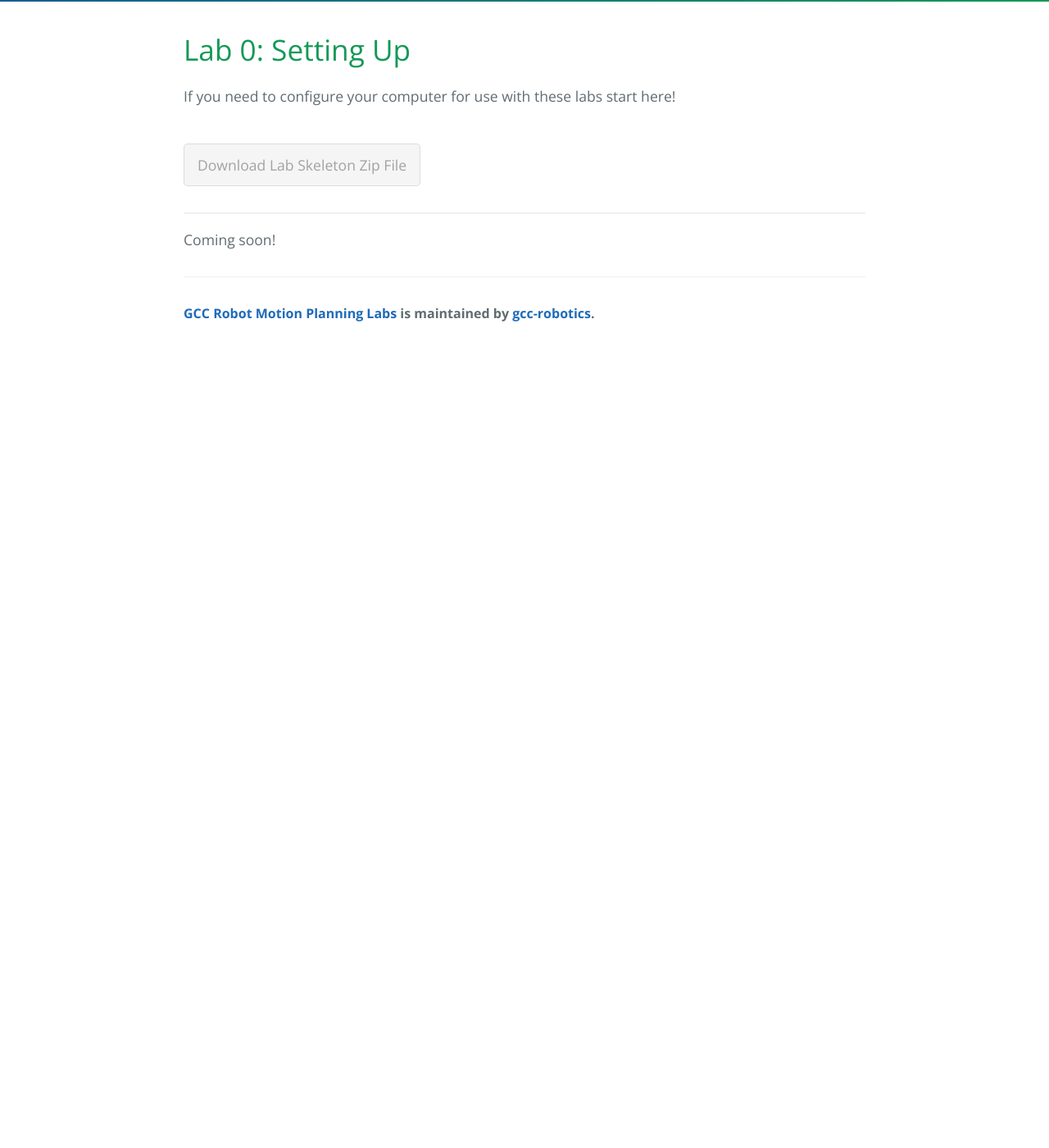
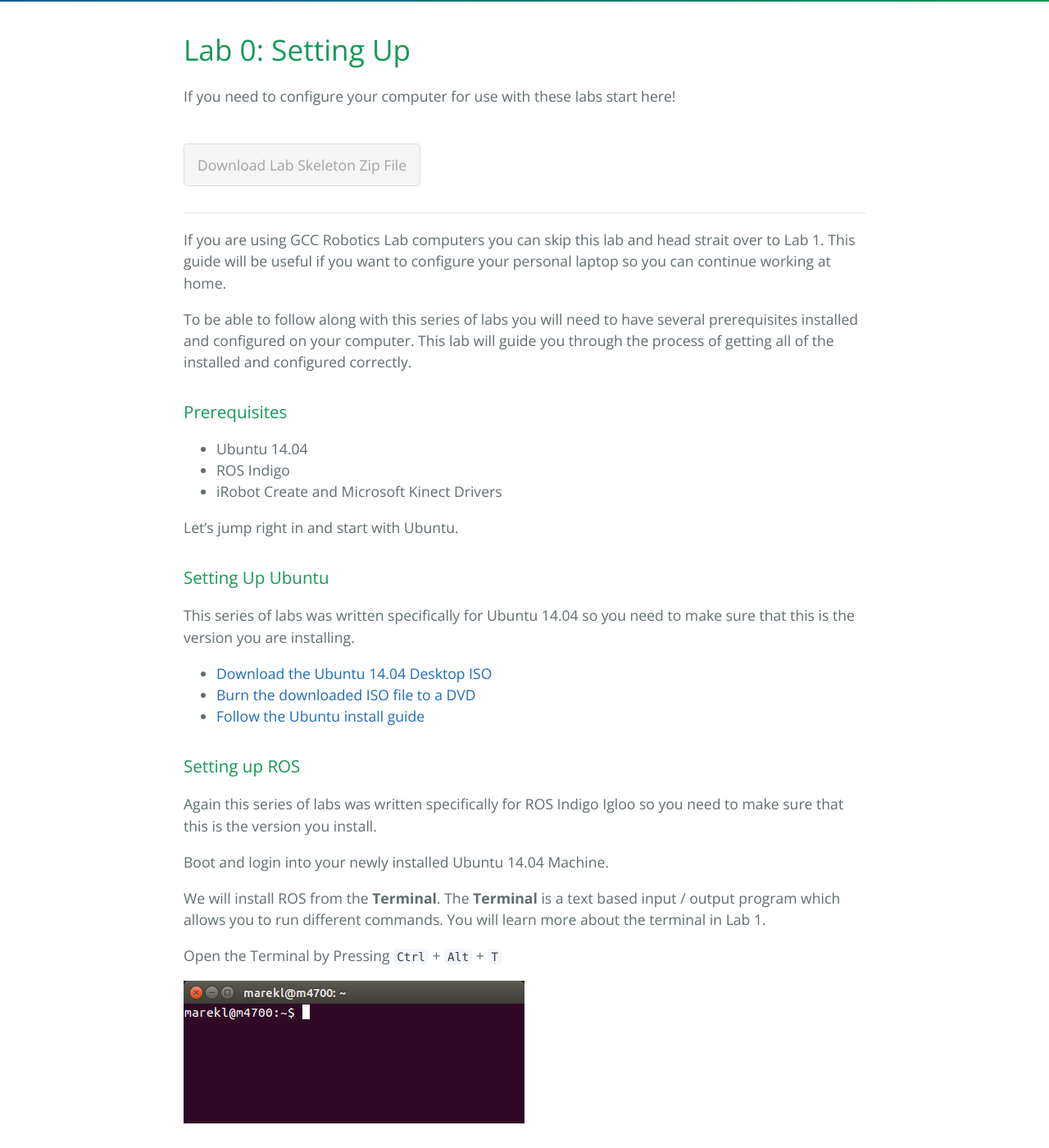
Before and after one commit to gcc-robotics/robot-motion-planning-labs, a Jekyll site: the page built from _posts/2014-07-02-lab0-setting-up.md, in a window 1280 px wide and 1400 px high, scrolled down 270 px. Shown: the whole window at 82% size. Built offline with Jekyll 4.4.1, drawn with Linux system fonts in a browser that asks for light colours; the repository's description, which GitHub fills in, is left out; before the commit the page ends 900 px from its top, so only the background shows below that; some of the changed text lies outside the part shown.

Commit message:
Start work on lab 0

```diff
--- a/_posts/2014-07-02-lab0-setting-up.md
+++ b/_posts/2014-07-02-lab0-setting-up.md
@@ -4,4 +4,56 @@ title: "Lab 0: Setting Up"
 description: If you need to configure your computer for use with these labs start here!
 ---
 
-Coming soon!
+If you are using GCC Robotics Lab computers you can skip this lab and head
+strait over to Lab 1. This guide will be useful if you want to configure your
+personal laptop so you can continue working at home.
+
+To be able to follow along with this series of labs you will need to have
+several prerequisites installed and configured on your computer. This lab will
+guide you through the process of getting all of the installed and configured
+correctly.
+
+### Prerequisites
+
+* Ubuntu 14.04
+* ROS Indigo
+* iRobot Create and Microsoft Kinect Drivers
+
+Let's jump right in and start with Ubuntu.
+
+### Setting Up Ubuntu
+
+This series of labs was written specifically for Ubuntu 14.04 so you need to
+make sure that this is the version you are installing.
+
+* [Download the Ubuntu 14.04 Desktop ISO][ubuntu-desktop-download]
+* [Burn the downloaded ISO file to a DVD][ubuntu-dvd-burn-guide]
+* [Follow the Ubuntu install guide][ubuntu-install-guide]
+
+### Setting up ROS
+
+Again this series of labs was written specifically for ROS Indigo Igloo so you
+need to make sure that this is the version you install.
+
+Boot and login into your newly installed Ubuntu 14.04 Machine.
+
+We will install ROS from the __Terminal__. The __Terminal__ is a text based
+input / output program which allows you to run different commands. You will
+learn more about the terminal in Lab 1.
+
+Open the Terminal by Pressing `Ctrl` + `Alt` + `T`
+
+![Small Empty Ubuntu Terminal Window][small-empty-terminal]
+
+
+### Installing iRobot Create Drivers
+
+### Installing Microsoft Kinect Drivers
+
+
+[ubuntu-desktop-download]: http://www.ubuntu.com/download/desktop
+[ubuntu-dvd-burn-guide]: https://help.ubuntu.com/community/BurningIsoHowto
+[ubuntu-install-guide]: http://www.ubuntu.com/download/desktop/install-ubuntu-desktop
+[ros-indigo-install-guide]: http://wiki.ros.org/indigo/Installation/Ubuntu
+
+[small-empty-terminal]: images/post/small-empty-terminal.png
```
Also changed, not shown: images/post/small-empty-terminal.png (added).
